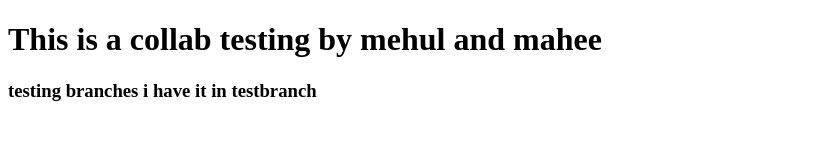
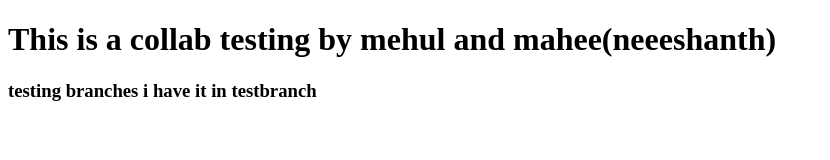
Before and after one commit to maheepatel/Collab-repo, a plain HTML site: page index.html in a window 1280 px wide. Shown: the whole page, without its empty margins (0-830 px from the left). Drawn offline with Linux system fonts and the light colour scheme.

Commit message:
neeshanth added

```diff
--- a/index.html
+++ b/index.html
@@ -6,7 +6,7 @@
     <title>Document</title>
   </head>
   <body>
-    <h1>This is a collab testing by mehul and mahee</h1>
+    <h1>This is a collab testing by mehul and mahee(neeeshanth)</h1>
     <h3>testing branches i have it in testbranch </h3>
   </body>
 </html>
```
